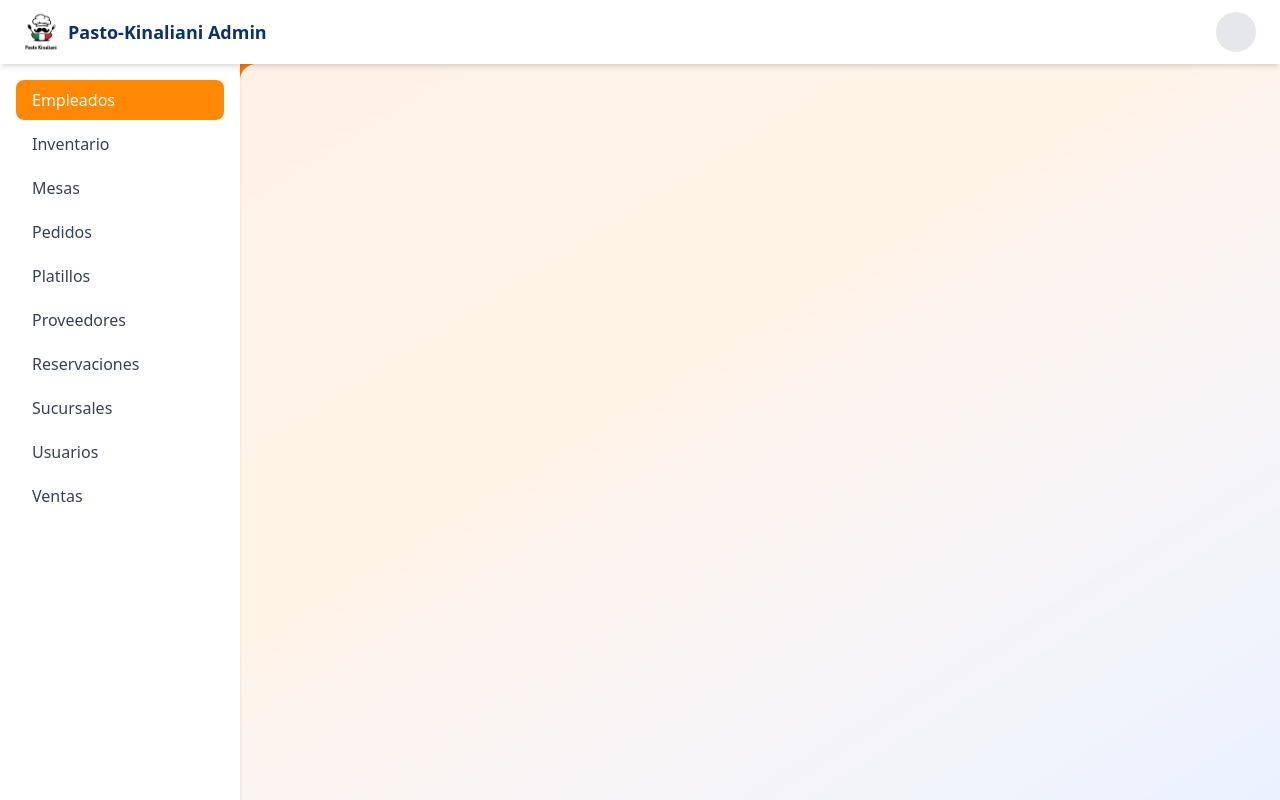
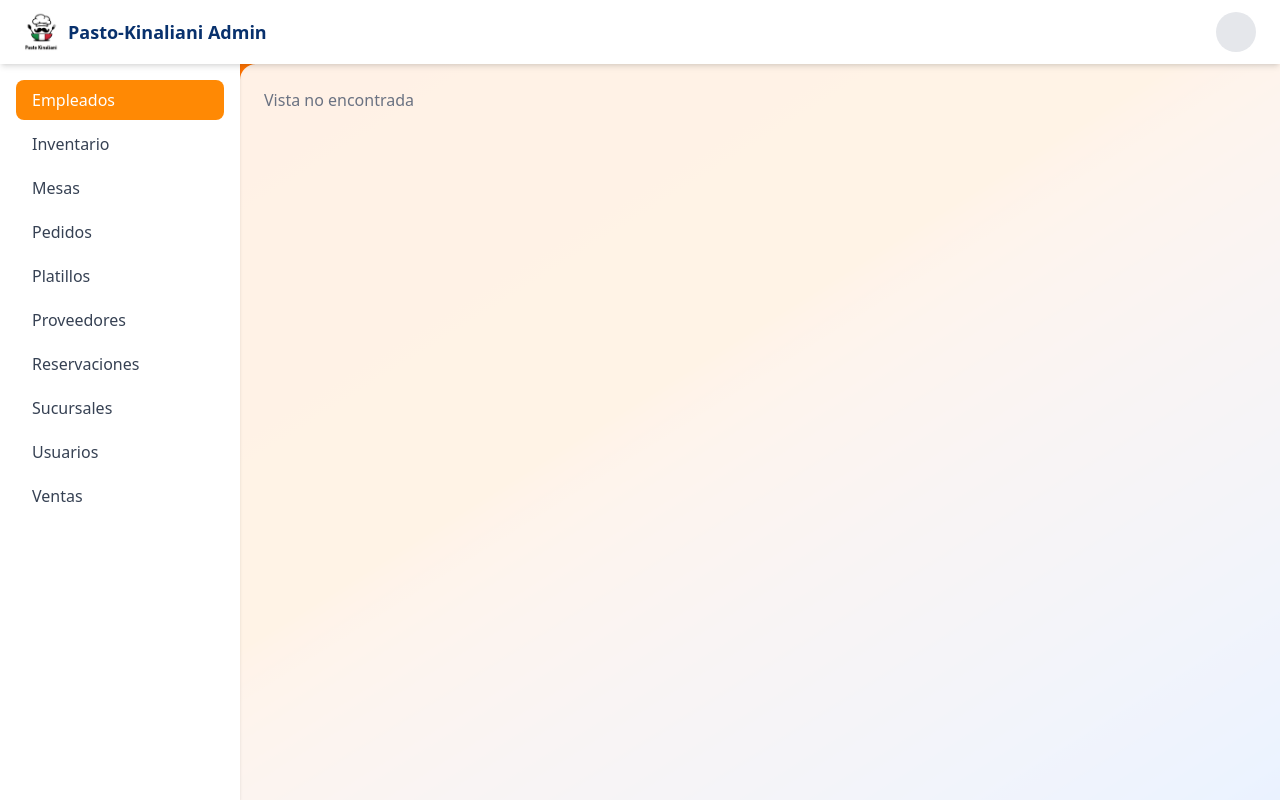
Before and after one commit to GianCordova/client-admin-Pasto-Kinaliani, a React (Vite) app: page /dashboard in a window 1280 px wide. Both pictures are taken after a click on the element "Empleados". Built offline with nearby package versions, Linux system fonts and the light colour scheme.

Commit message:
Se modifico elDasboardContainer

```diff
--- a/src/app/layouts/DashboardPage.jsx
+++ b/src/app/layouts/DashboardPage.jsx
@@ -3,6 +3,6 @@ import { DashboardContainer } from "../../shared/components/layout/DashboardCont
 export const DashboardPage = () => {
 
     return (
-        <DashboardContainer/>
+        <DashboardContainer />
     );
 }
--- a/src/shared/components/layout/DashboardContainer.jsx
+++ b/src/shared/components/layout/DashboardContainer.jsx
@@ -2,29 +2,38 @@ import { useState } from "react";
 import { Navbar } from "./Navbar";
 import { Sidebar } from "./Sidebar";
 
-// IMPORTA TU VISTA
 import { ReservacionesPage } from "../../../features/reservaciones/pages/ReservacionesPage.jsx";
+// importa más vistas aquí cuando las tengas
+// import { EquiposPage } from "...";
 
 export const DashboardContainer = () => {
 
   const [view, setView] = useState("Reservaciones");
 
-  return(
+  const renderView = () => {
+    switch (view) {
+
+      case "Reservaciones":
+        return <ReservacionesPage />;
+
+      default:
+        return <h2 className="text-gray-500">Vista no encontrada</h2>;
+    }
+  };
+
+  return (
     <div className="min-h-screen bg-gradient-to-br from-orange-500 via-orange-400 to-blue-500 flex flex-col">
 
-      {/* Navbar */}
       <Navbar />
 
       <div className="flex flex-1">
 
-        {/* Sidebar */}
         <Sidebar setView={setView} />
 
         <main className="flex-1 p-6 bg-white/90 rounded-tl-2xl">
+          {renderView()}
+        </main>
 
-          {view === "Reservaciones" && <ReservacionesPage />}
-
-        </main>
       </div>
     </div>
   );
```
